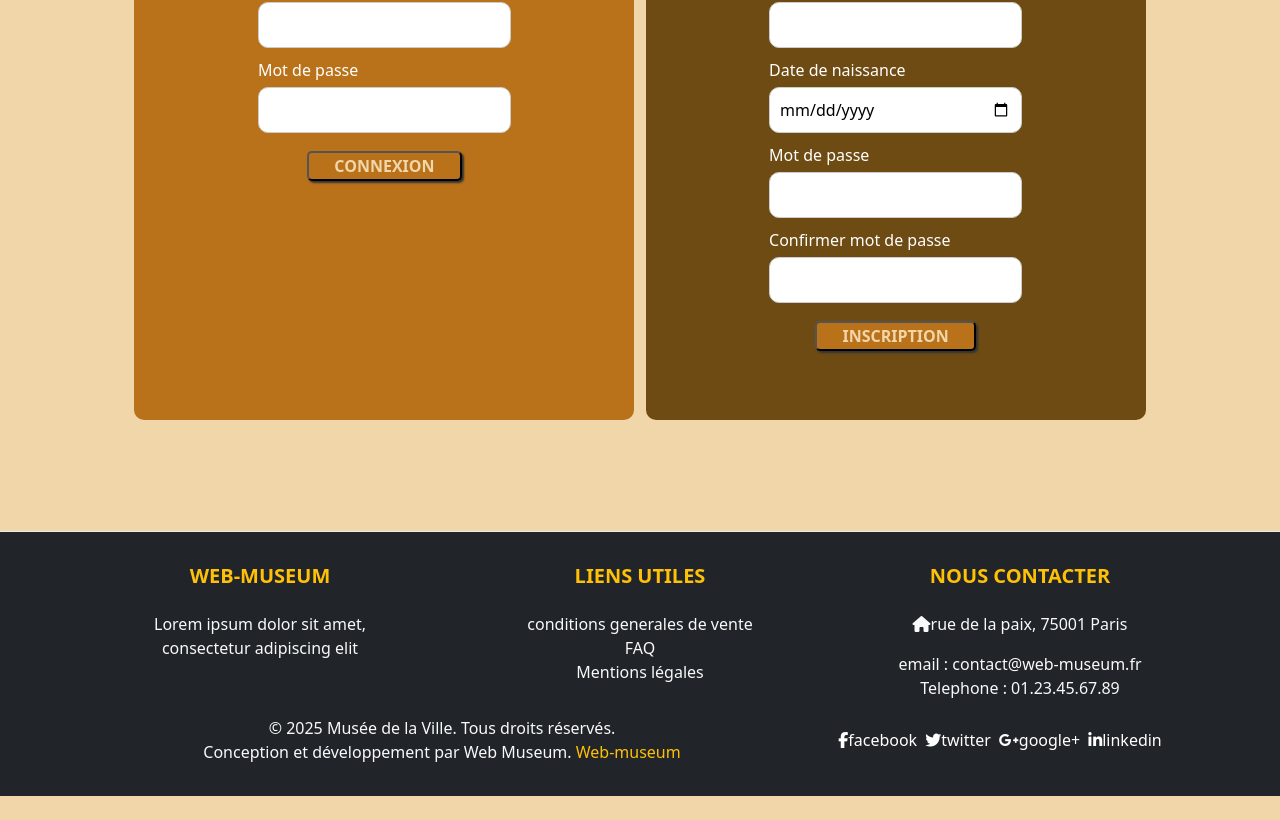
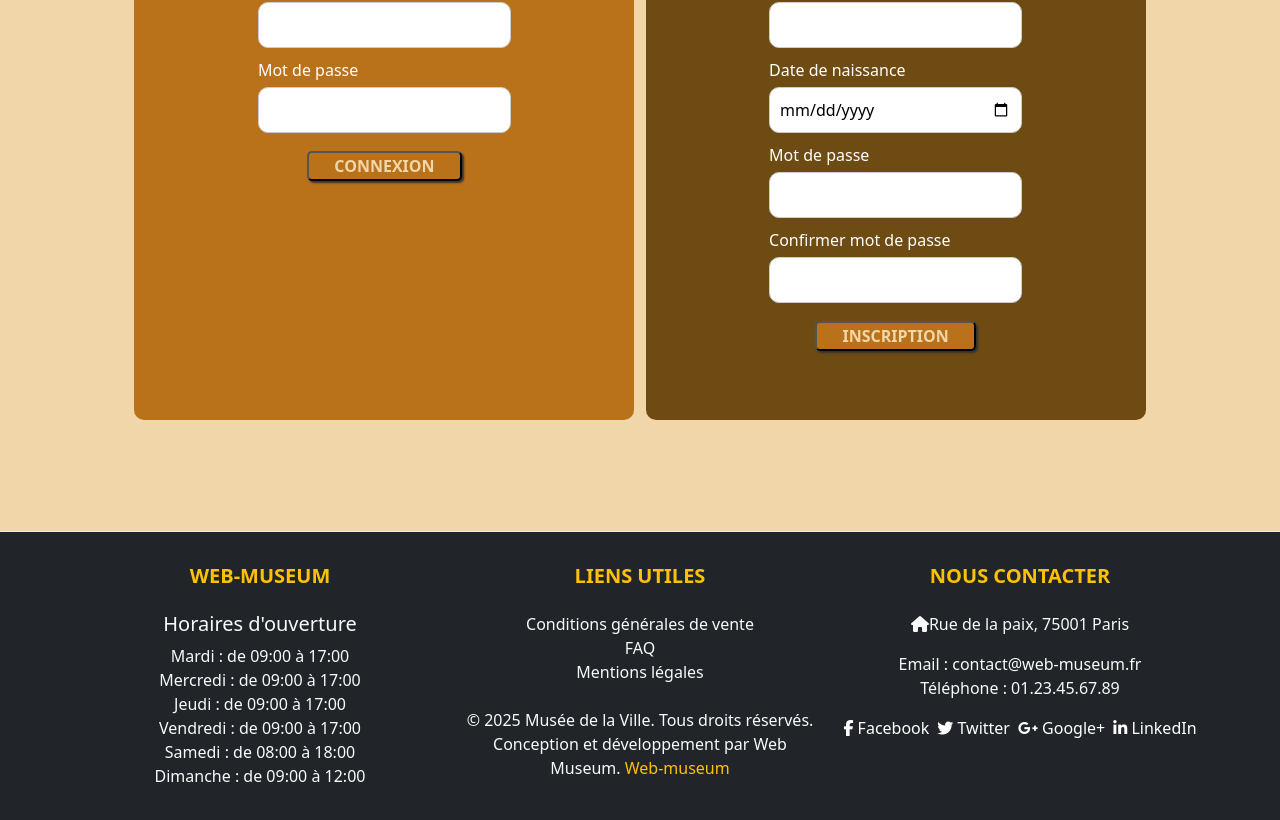
Before and after one commit to challenge-studi/web-museum, an Angular app: page /auth in a window 1280 px wide. Shown: the part 750-1570 px from the top of the page. Before the commit the page ends 1546 px from the top, so only its background shows below. Built offline with nearby package versions, Linux system fonts and the light colour scheme.

Commit message:
💄 Create schedules,adaptation footer

```diff
--- a/src/app/components/layout/footer/footer.component.html
+++ b/src/app/components/layout/footer/footer.component.html
@@ -1,40 +1,25 @@
 <footer class="footer bg-dark text-light py-3">
   <div class="container text-center text-md-left">
     <div class="row text-center text-md-left">
-      <div class="col-md-3 col-lg-3 col-xl-3 mx-auto mt-3">
+      <!-- Colonne pour les horaires -->
+      <div class="col-md-4 col-lg-4 col-xl-4 mx-auto mt-3">
         <h5 class="text-uppercase mb-4 font-weight-bold text-warning">
           Web-museum
         </h5>
-        <p>Lorem ipsum dolor sit amet, consectetur adipiscing elit</p>
+        <app-schedules />
       </div>
 
-      <div class="col-md-3 col-lg-3 col-xl-3 mx-auto mt-3">
+      <!-- Colonne pour les liens utiles et le copyright -->
+      <div class="col-md-4 col-lg-4 col-xl-4 mx-auto mt-3">
         <h5 class="text-uppercase mb-4 font-weight-bold text-warning">
-          liens utiles
+          Liens utiles
         </h5>
-        <ul class="list-inline">
-          <li>conditions generales de vente</li>
+        <ul class="list-unstyled">
+          <li>Conditions générales de vente</li>
           <li>FAQ</li>
           <li>Mentions légales</li>
         </ul>
-      </div>
-
-      <div class="col-md-3 col-lg-3 col-xl-3 mx-auto mt-3">
-        <h5 class="text-uppercase mb-4 font-weight-bold text-warning">
-          Nous contacter
-        </h5>
-        <ul class="list-inline">
-          <li>
-            <p><i class="fas fa-home mr-3"></i>rue de la paix, 75001 Paris</p>
-          </li>
-          <li>email : contact&#64;web-museum.fr</li>
-          <li>Telephone : 01.23.45.67.89</li>
-        </ul>
-      </div>
-
-      <div class="row align-items-center">
-        <div class="col-md-7 col-lg-8">
-          <p>
+        <p class="mt-4">
           © 2025 Musée de la Ville. Tous droits réservés.<br />
           Conception et développement par Web Museum.
           <a href="#" class="text-warning" style="text-decoration: none"
@@ -43,28 +28,38 @@
         </p>
       </div>
 
-        <!--reseaux sociaux-->
-        <div class="col-md-5 col-lg-4">
-          <div class="text-center text-md-right">
+      <!-- Colonne pour les informations de contact et les réseaux sociaux -->
+      <div class="col-md-4 col-lg-4 col-xl-4 mx-auto mt-3">
+        <h5 class="text-uppercase mb-4 font-weight-bold text-warning">
+          Nous contacter
+        </h5>
+        <ul class="list-unstyled">
+          <li>
+            <p><i class="fas fa-home mr-3"></i>Rue de la paix, 75001 Paris</p>
+          </li>
+          <li>Email : contact&#64;web-museum.fr</li>
+          <li>Téléphone : 01.23.45.67.89</li>
+        </ul>
+        <div class="text-center text-md-right mt-3">
           <ul class="list-inline">
             <li class="list-inline-item">
               <a href="#" class="text-white">
-                  <i class="fab fa-facebook-f"></i>facebook
+                <i class="fab fa-facebook-f"></i> Facebook
               </a>
             </li>
             <li class="list-inline-item">
               <a href="#" class="text-white">
-                  <i class="fab fa-twitter"></i>twitter
+                <i class="fab fa-twitter"></i> Twitter
               </a>
             </li>
             <li class="list-inline-item">
               <a href="#" class="text-white">
-                  <i class="fab fa-google-plus-g"></i>google+
+                <i class="fab fa-google-plus-g"></i> Google+
               </a>
             </li>
             <li class="list-inline-item">
               <a href="#" class="text-white">
-                  <i class="fab fa-linkedin-in"></i>linkedin
+                <i class="fab fa-linkedin-in"></i> LinkedIn
               </a>
             </li>
           </ul>
@@ -72,5 +67,4 @@
       </div>
     </div>
   </div>
-  </div>
 </footer>
--- a/src/app/components/layout/footer/footer.component.ts
+++ b/src/app/components/layout/footer/footer.component.ts
@@ -1,8 +1,9 @@
 import { Component } from '@angular/core';
+import { SchedulesComponent } from '../../schedules/schedules.component';
 
 @Component({
   selector: 'app-footer',
-  imports: [],
+  imports: [SchedulesComponent],
   templateUrl: './footer.component.html',
   styleUrl: './footer.component.css',
 })
--- /dev/null
+++ b/src/app/components/schedules/schedules.component.html
@@ -0,0 +1,14 @@
+<div>
+  <h5>Horaires d'ouverture</h5>
+
+  <ul class="list-inline">
+    @for (horaire of horaires; track horaire.id) {
+      <li>
+        {{ horaire.day_of_week }} : de {{ horaire.opening_time }} à
+        {{ horaire.closing_time }}
+      </li>
+    } @empty {
+      <div>Nous n'avons pas d'horaire à vous proposer.</div>
+    }
+  </ul>
+</div>
--- /dev/null
+++ b/src/app/components/schedules/schedules.component.ts
@@ -0,0 +1,52 @@
+import { Component } from '@angular/core';
+import Horaire from '../../models/HorairesInterface';
+
+@Component({
+  selector: 'app-schedules',
+  imports: [],
+  templateUrl: './schedules.component.html',
+  styleUrl: './schedules.component.css',
+})
+export class SchedulesComponent {
+  horaires: Horaire[] = [
+    {
+      id: 1,
+      day_of_week: 'Mardi',
+      opening_time: '09:00',
+      closing_time: '17:00',
+    },
+    {
+      id: 2,
+      day_of_week: 'Mercredi',
+      opening_time: '09:00',
+      closing_time: '17:00',
+    },
+    {
+      id: 3,
+      day_of_week: 'Jeudi',
+      opening_time: '09:00',
+      closing_time: '17:00',
+    },
+    {
+      id: 4,
+      day_of_week: 'Vendredi',
+      opening_time: '09:00',
+      closing_time: '17:00',
+    },
+    {
+      id: 5,
+      day_of_week: 'Samedi',
+      opening_time: '08:00',
+      closing_time: '18:00',
+    },
+    {
+      id: 6,
+      day_of_week: 'Dimanche',
+      opening_time: '09:00',
+      closing_time: '12:00',
+    },
+  ];
+  constructor() {}
+
+  ngOnInit(): void {}
+}
--- a/src/app/models/HorairesInterface.ts
+++ b/src/app/models/HorairesInterface.ts
@@ -3,8 +3,4 @@ export default interface Horaire {
   day_of_week: string; // VARCHAR(15)
   opening_time: string; // TIME
   closing_time: string; // TIME
-
-  getDayOfWeek(): string;
-  getOpeningTime(): string;
-  setClosingTime(time: string): void;
 }
```
Also changed, not shown: src/app/components/schedules/schedules.component.css (added), 1 other file (tests, documents, lock files or other folders). Lines whose indentation alone changed are shown as unchanged.
